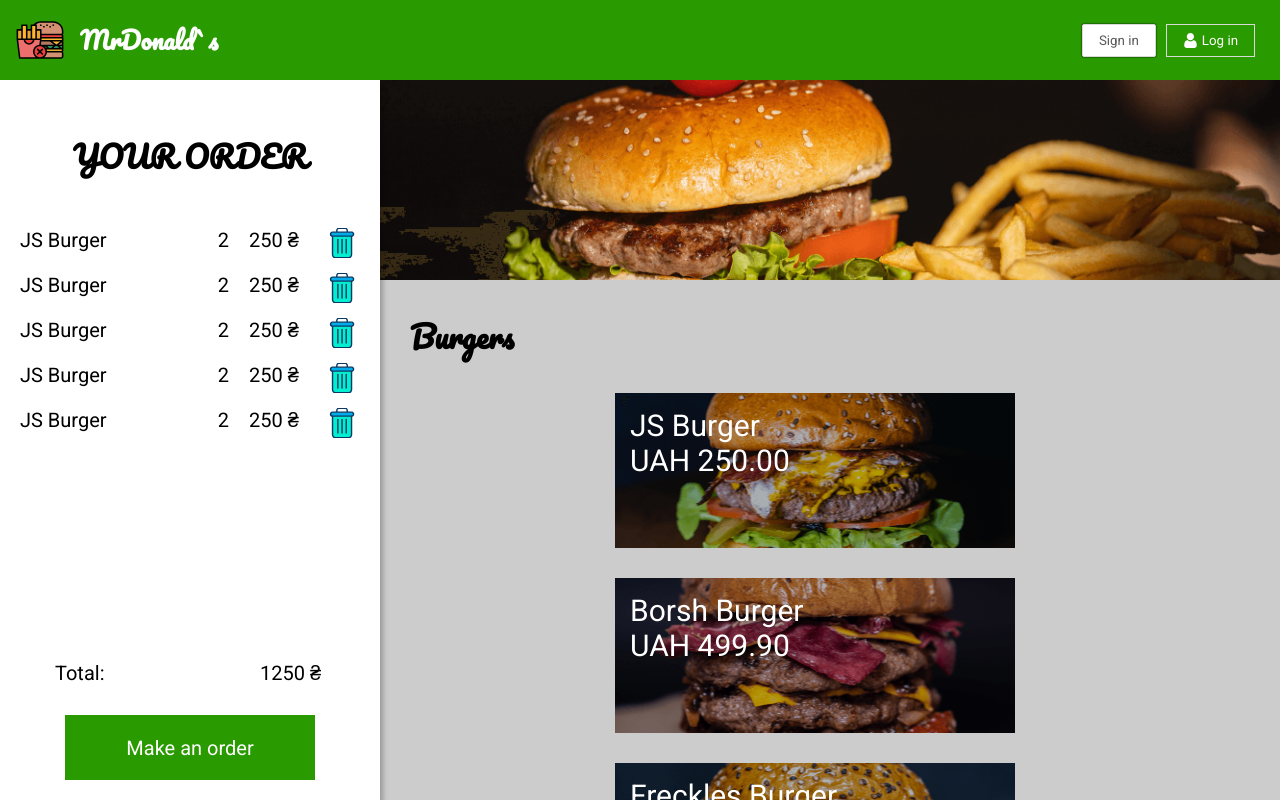
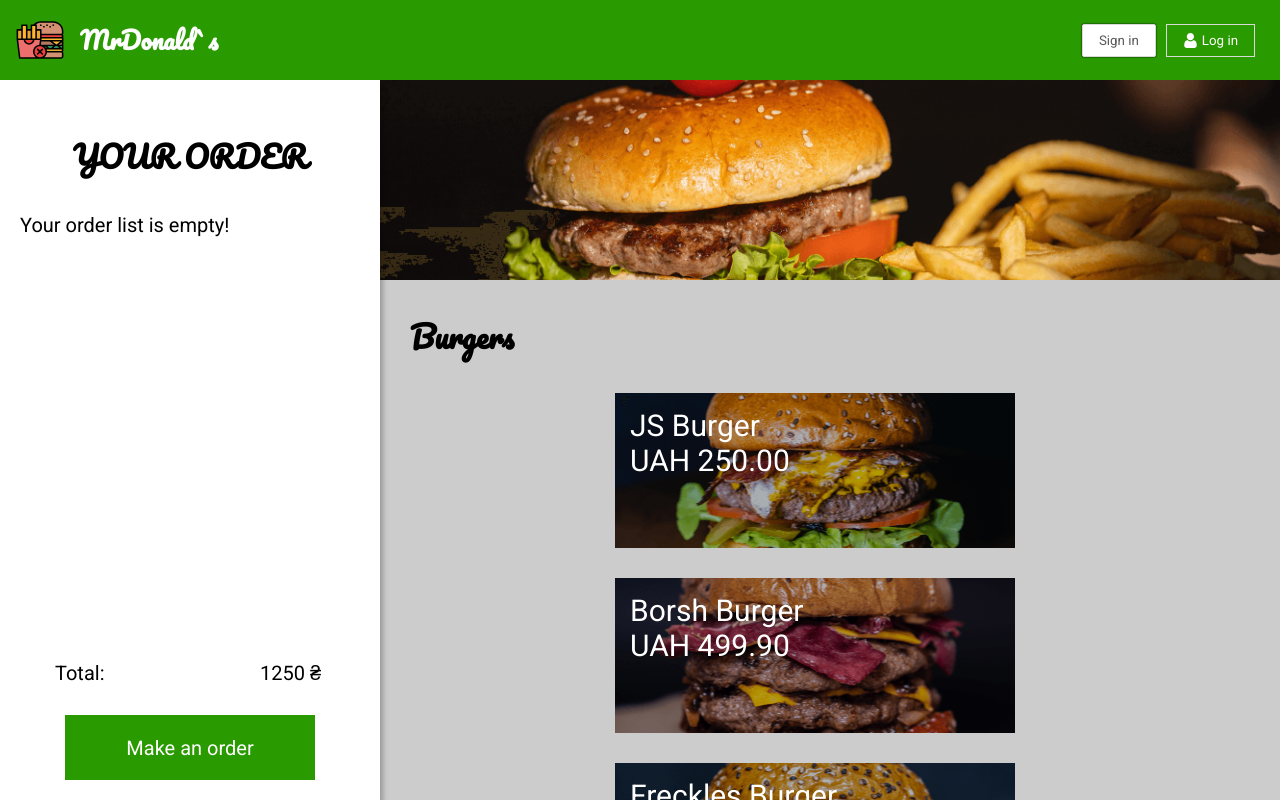
Before and after one commit to VetalSh/mrdonalds, a React (Create React App) app: page / in a window 1280 px wide. Shown: the top 800 px of the page. Built offline with nearby package versions, Linux system fonts and the light colour scheme.

Commit message:
Adding goods to the order

```diff
--- a/src/App.js
+++ b/src/App.js
@@ -1,22 +1,25 @@
 import React from 'react';
-import { NavBar } from './Components/NavBar';
-import { Menu } from './Components/Menu';
-import { GlobalStyle } from './Components/GlobalStyle';
-import { ModalItem } from './Components/ModalItem';
-import { Order } from './Components/Order';
+import { NavBar } from './Components/NavBar/NavBar';
+import { Menu } from './Components/Menu/Menu';
+import { GlobalStyle } from './Components/Style/GlobalStyle';
+import { ModalItem } from './Components/Modal/ModalItem';
+import { Order } from './Components/Order/Order';
+import { useOpenItem } from './Components/Hooks/useOpenItem';
+import { useOrders } from './Components/Hooks/useOrders';
 
 
 function App() {
 
-  const [openItem, setOpenItem] = React.useState(null);
+  const openItem = useOpenItem();
+  const orders = useOrders();
 
   return (
     <>
       <GlobalStyle />
       <NavBar />
-      <Order />
-      <Menu setOpenItem={setOpenItem} />
-      <ModalItem openItem={openItem} setOpenItem={setOpenItem} />
+      <Order {...orders} />
+      <Menu {...openItem} />
+      {openItem.openItem && <ModalItem {...openItem} {...orders} />}
     </>
   );
 }
--- /dev/null
+++ b/src/Components/Hooks/useOpenItem.js
@@ -0,0 +1,6 @@
+import { useState } from "react";
+
+export function useOpenItem() {
+    const [openItem, setOpenItem] = useState(null);
+    return { openItem, setOpenItem };
+}
--- /dev/null
+++ b/src/Components/Hooks/useOrders.js
@@ -0,0 +1,6 @@
+import { useState } from "react";
+
+export function useOrders() {
+    const [orders, setOrders] = useState([]);
+    return { orders, setOrders };
+}
--- a/src/Components/Banner.js
+++ b/src/Components/Menu/Banner.js
@@ -1,6 +1,6 @@
 import React from "react";
 import styled from "styled-components";
-import bannerImg from "../image/banner.png";
+import bannerImg from "../../image/banner.png";
 
 export const Banner = styled.div`
     background-image: url(${bannerImg});
--- a/src/Components/Menu.js
+++ b/src/Components/Menu/Menu.js
@@ -1,6 +1,6 @@
 import React from "react";
 import styled from "styled-components";
-import dbMenu from "./DBMenu"
+import dbMenu from "../DBMenu"
 import { ListItem } from "./ListItem";
 import { Banner } from "./Banner";
 
--- a/src/Components/ModalItem.js
+++ b/src/Components/Modal/ModalItem.js
@@ -1,6 +1,6 @@
 import React from "react";
 import styled from "styled-components";
-import { ButtonCheckout } from "./ButtonCheckout";
+import { ButtonCheckout } from "../Style/ButtonCheckout";
 
 const Overlay = styled.div`
     position: fixed;
@@ -46,15 +46,22 @@
     font-family: 'Pacifico', cursive;
 `;
 
-export const ModalItem = ({ openItem, setOpenItem }) => {
+export const ModalItem = ({ openItem, setOpenItem, orders, setOrders }) => {
 
-    function closeModal(e) {
+    const closeModal = e => {
         if (e.target.id === 'overlay') {
             setOpenItem(null);
         }
     }
 
-    if (!openItem) return null;
+    const order = {
+        ...openItem
+    };
+
+    const addToOrder = () => {
+        setOrders([...orders, order])
+        setOpenItem(null);
+    };
 
     return (
         <Overlay id="overlay" onClick={closeModal}>
@@ -67,7 +74,7 @@
                             { style: 'currency', currency: 'UAH' }
                         )}</div>
                     </HeaderContent>
-                    <ButtonCheckout>Add</ButtonCheckout>
+                    <ButtonCheckout onClick={addToOrder}>Add</ButtonCheckout>
                 </Content>
             </Modal>
         </Overlay>
--- a/src/Components/NavBar.js
+++ b/src/Components/NavBar/NavBar.js
@@ -1,7 +1,7 @@
 import React from "react";
 import styled from "styled-components";
-import logoImg from "../image/logo.svg";
-import logInImg from "../image/sign.svg"
+import logoImg from "../../image/logo.svg";
+import logInImg from "../../image/sign.svg"
 
 const NavBarStyled = styled.header`
     position: fixed;
@@ -9,7 +9,7 @@
     left: 0;
     z-index: 999;
     height: 80px;
-    width: 100vw;
+    width: 100%;
     display: flex;
     justify-content: space-between;
     align-items: center;
--- a/src/Components/Order.js
+++ b/src/Components/Order/Order.js
@@ -1,6 +1,6 @@
 import React from "react";
 import styled from "styled-components";
-import { ButtonCheckout } from "./ButtonCheckout";
+import { ButtonCheckout } from "../Style/ButtonCheckout";
 import { OrderListItem } from "./OrderListItem";
 
 const OrderStyled = styled.section`
@@ -41,18 +41,21 @@
     margin-left: 20px;
 `;
 
-export const Order = () => {
+const EmptyList = styled.p`
+    text-aligh: center;
+`;
+
+export const Order = ({ orders }) => {
     return (
         <OrderStyled>
             <OrderTitle>YOUR ORDER</OrderTitle>
             <OrderContent>
-                <OrderList>
-                    <OrderListItem />
-                    <OrderListItem />
-                    <OrderListItem />
-                    <OrderListItem />
-                    <OrderListItem />
-                </OrderList>
+                {orders.length ?
+                    <OrderList>
+                        {orders.map(order => <OrderListItem order={order} />)}
+                    </OrderList> :
+                    <EmptyList>Your order list is empty!</EmptyList>}
+
             </OrderContent>
             <Total>
                 <span>Total: </span>
--- a/src/Components/OrderListItem.js
+++ b/src/Components/Order/OrderListItem.js
@@ -1,6 +1,6 @@
 import React from "react";
 import styled from "styled-components";
-import trashImg from "../image/trash.svg"
+import trashImg from "../../image/trash.svg"
 
 const OrderItemStyled = styled.li`
     display: flex;
@@ -30,11 +30,11 @@
     cursor-pointer;
 `;
 
-export const OrderListItem = () => (
+export const OrderListItem = ({ order }) => (
     <OrderItemStyled>
-        <ItemName>JS Burger </ItemName>
+        <ItemName>{order.name}</ItemName>
         <span>2</span>
-        <ItemPrice>250 &#8372;</ItemPrice>
+        <ItemPrice>{order.price} &#8372;</ItemPrice>
         <TrashButton />
     </OrderItemStyled>
 );
```
Also changed, not shown: src/Components/Menu/ListItem.js (renamed from src/Components/ListItem.js), src/Components/Style/ButtonCheckout.js (renamed from src/Components/ButtonCheckout.js), src/Components/Style/GlobalStyle.js (renamed from src/Components/GlobalStyle.js).
